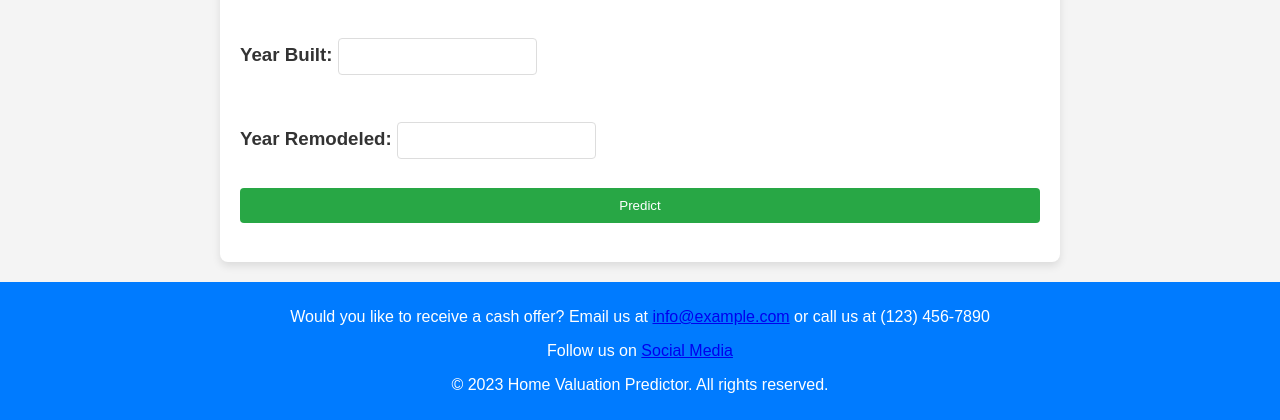
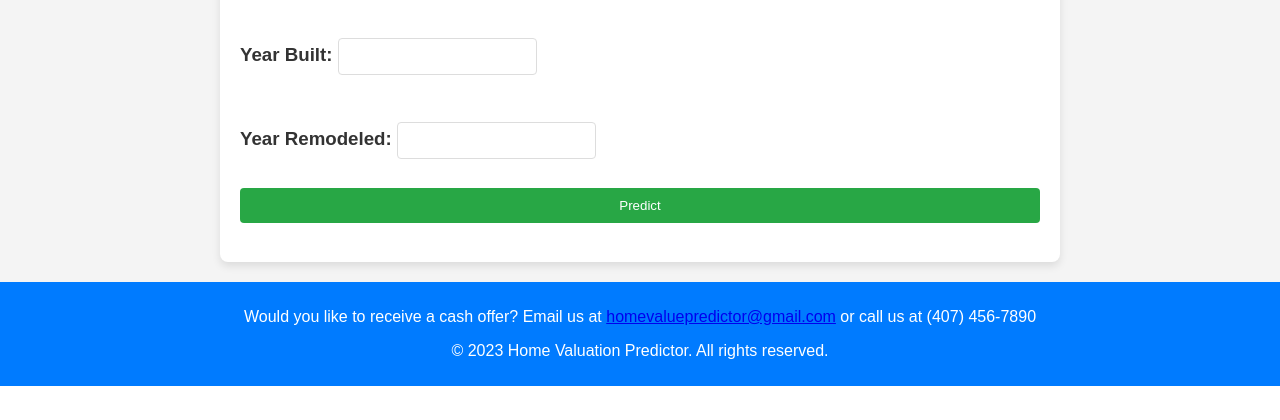
Before and after one commit to strangenicholas/PropertyPulse-HomeValuationPredictor, a Django app: page / in a window 1280 px wide. Shown: the part 832-1252 px from the top of the page. After the commit the page ends 1218 px from the top, so only its background shows below. Run offline with Django 4.2, Linux system fonts and the light colour scheme; parts of the project's set-up code (start-up, migrations or seed data) failed here and were passed over.

Commit message:
Update contact information on footer section of predict.html

```diff
--- a/valueprediction_project/valueprediction_app/templates/predict.html
+++ b/valueprediction_project/valueprediction_app/templates/predict.html
@@ -97,8 +97,7 @@
     </main>
 
     <footer>
-    <p>Would you like to receive a cash offer? Email us at <a href="mailto:info@example.com">info@example.com</a> or call us at (123) 456-7890</p>
-    <p>Follow us on <a href="your-social-media-link">Social Media</a></p>
+    <p>Would you like to receive a cash offer? Email us at <a href="mailto:homevaluepredictor@gmail.com">homevaluepredictor@gmail.com</a> or call us at (407) 456-7890</p>
     <p>© 2023 Home Valuation Predictor. All rights reserved.</p>
     </footer>
 
```
